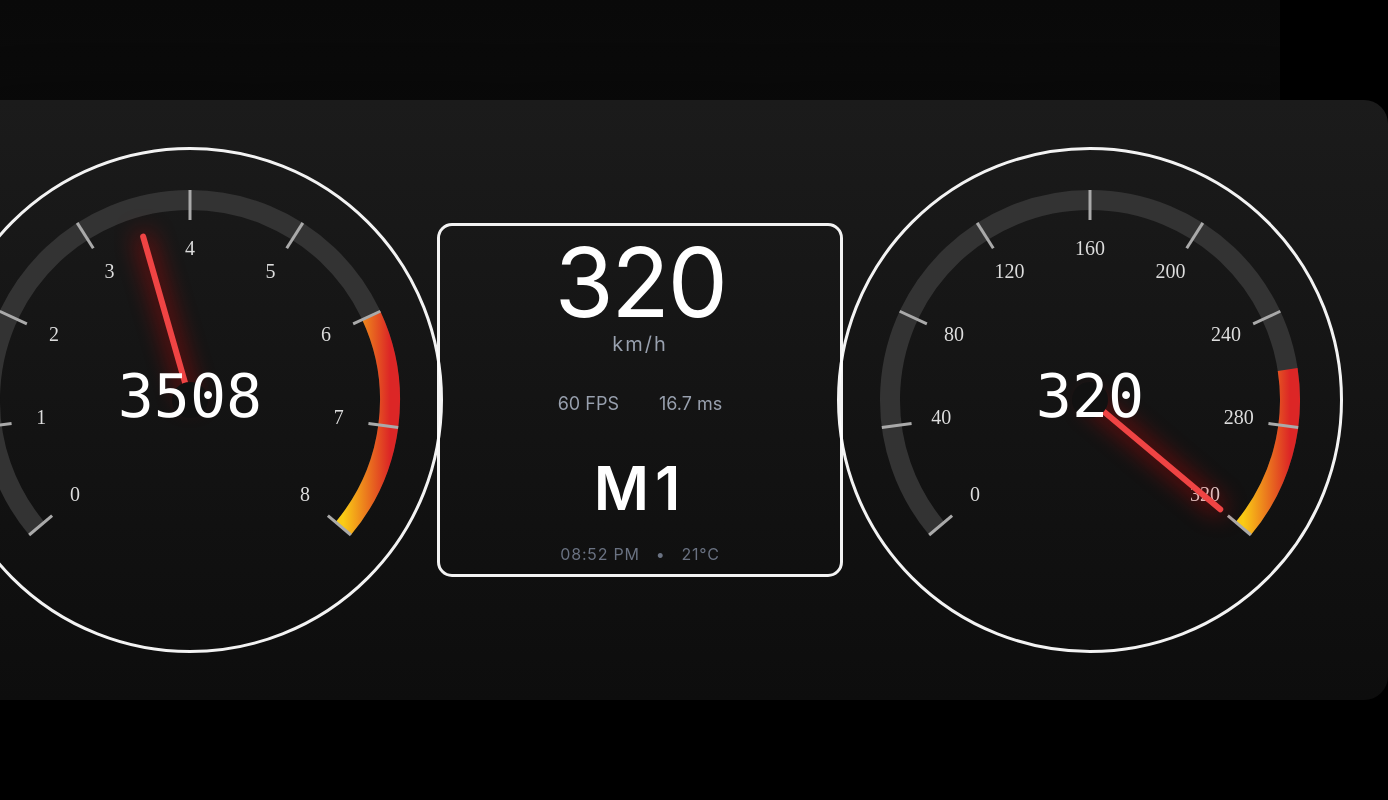
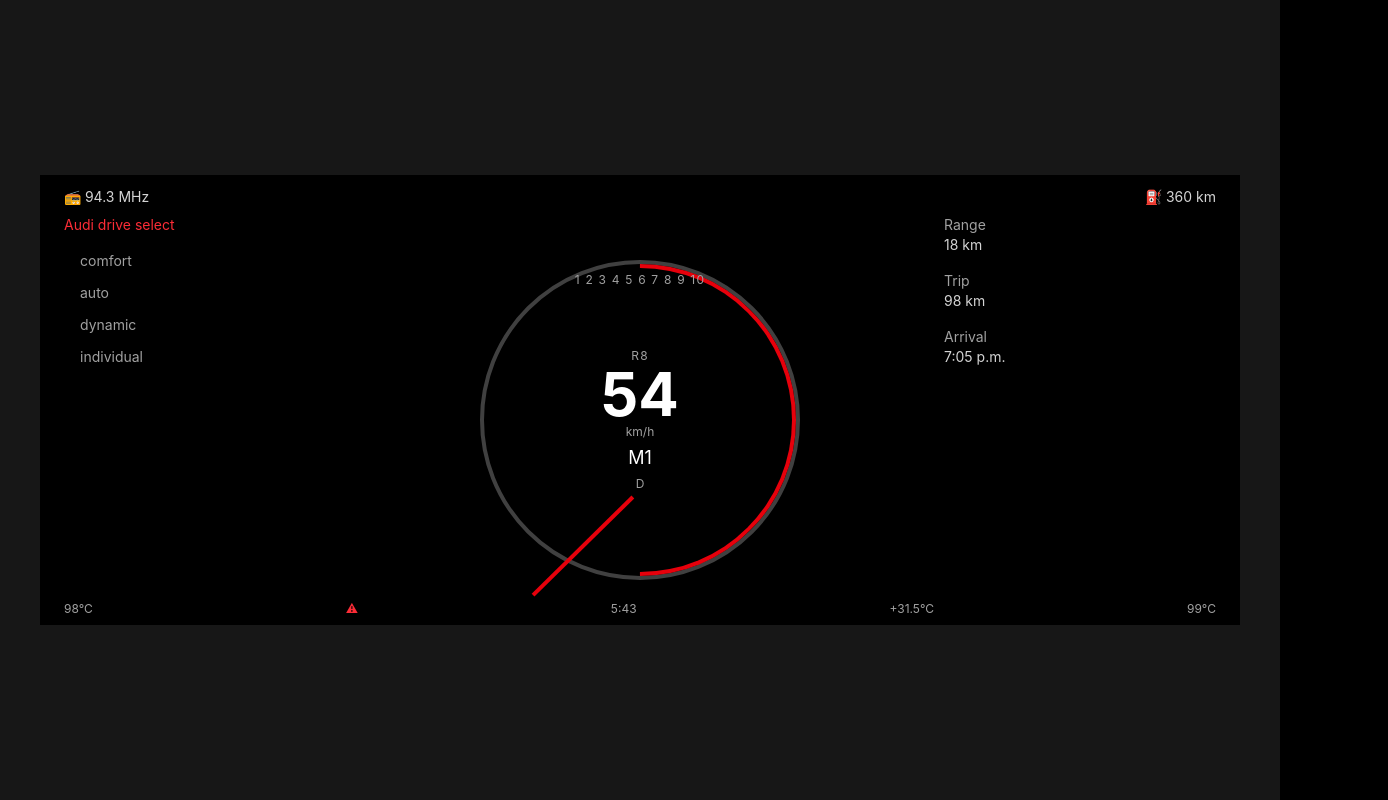
Before and after one commit to BenSnellgrove/react-dashboard, a React (Vite) app: page / in a window 1280 px wide. Shown: the whole page, 1388 px wide, since content can reach past the window. Built offline with nearby package versions, Linux system fonts and the light colour scheme; the HTML template or start-up script is replaced by a standard one; a web font is replaced by a local one.

Commit message:
option 2

```diff
--- a/src/App.tsx
+++ b/src/App.tsx
@@ -1,66 +1,153 @@
 import { useEffect, useRef, useState } from 'react';
 import { defaultGearSpeeds } from './gearbox';
 
-// Types
-type Point = { x: number; y: number };
+function VirtualCockpit({
+  speed,
+  rpm,
+  gear,
+  driveMode,
+}: {
+  speed: number;
+  rpm: number;
+  gear: string;
+  driveMode: string;
+}) {
+  return (
+    <div className="min-h-screen bg-neutral-900 flex items-center justify-center">
+      <div className="w-[1200px] h-[450px] bg-black text-white relative overflow-hidden">
+        <TopBar />
 
-interface CenterDisplayProps {
-  gear: string;
-  speed: number;
-  fps: number;
-  frameTime: number;
+        <div className="grid grid-cols-[320px_1fr_320px] h-full pt-10">
+          <DriveSelectMenu active={driveMode} />
+          <Tachometer speed={speed} rpm={rpm} gear={gear} driveMode={driveMode} />
+          <RightInfoPanel />
+        </div>
+
+        <BottomStatusBar />
+      </div>
+    </div>
+  );
 }
 
-interface TachometerProps {
-  gear: number | string;
+function TopBar() {
+  return (
+    <>
+      <div className="absolute top-3 left-6 text-sm text-neutral-300">📻 94.3 MHz</div>
+      <div className="absolute top-3 right-6 text-sm text-neutral-300">⛽ 360 km</div>
+    </>
+  );
 }
 
-interface SpeedometerProps {
-  setSpeed: (v: number) => void;
-  setFps: (v: number) => void;
-  setFrameTime: (v: number) => void;
+const modes = ['comfort', 'auto', 'dynamic', 'individual'];
+
+function DriveSelectMenu({ active }: { active: string }) {
+  return (
+    <div className="px-6">
+      <h3 className="text-red-500 text-sm mb-3">Audi drive select</h3>
+
+      {modes.map((mode) => (
+        <div
+          key={mode}
+          className={`px-4 py-1 text-sm mb-1 ${
+            active === mode ? 'border border-red-500 text-white' : 'text-neutral-400'
+          }`}
+        >
+          {mode}
+        </div>
+      ))}
+    </div>
+  );
 }
 
-interface GaugeProps {
-  label?: string;
-  value: number;
-  max: number;
-  redZoneStart: number;
-  indicatorsCount?: number;
+function Tachometer({
+  speed,
+  rpm,
+  gear,
+  driveMode,
+}: {
+  speed: number;
+  rpm: number;
+  gear: string;
+  driveMode: string;
+}) {
+  return (
+    <div className="flex items-center justify-center relative">
+      <div className="relative w-[320px] h-[320px] rounded-full border-4 border-neutral-700 flex items-center justify-center">
+        {/* Redline arc */}
+        <div className="absolute inset-0 rounded-full border-4 border-transparent border-r-red-600 border-t-red-600 rotate-45" />
+
+        <Needle rpm={rpm} />
+
+        <DialInner speed={speed} gear={gear} driveMode={driveMode} />
+
+        <div className="absolute top-2 text-xs text-neutral-400 tracking-widest">
+          1 2 3 4 5 6 7 8 9 10
+        </div>
+      </div>
+    </div>
+  );
 }
 
-/* ===========================
-   SVG MATH HELPERS
-=========================== */
+function Needle({ rpm }: { rpm: number }) {
+  const rpmMax = 10000;
+  const rotation = (rpm / rpmMax) * 270 - 135;
 
-function polarToCartesian(cx: number, cy: number, r: number, angleDeg: number): Point {
-  const angleRad = (angleDeg - 90) * (Math.PI / 180);
-  return {
-    x: cx + r * Math.cos(angleRad),
-    y: cy + r * Math.sin(angleRad),
-  };
+  return (
+    <div
+      className="absolute w-1 h-[140px] bg-red-600 origin-bottom transition-transform duration-300"
+      style={{
+        transform: `rotate(${rotation}deg) translateY(-10px)`,
+      }}
+    />
+  );
 }
 
-function describeArc(
-  cx: number,
-  cy: number,
-  r: number,
-  startAngle: number,
-  endAngle: number,
-): string {
-  const start = polarToCartesian(cx, cy, r, endAngle);
-  const end = polarToCartesian(cx, cy, r, startAngle);
-  const largeArcFlag = endAngle - startAngle <= 180 ? '0' : '1';
+function DialInner({ speed, gear, driveMode }: { speed: number; gear: string; driveMode: string }) {
+  return (
+    <div className="w-[200px] h-[200px] rounded-full bg-black flex flex-col items-center justify-center text-center">
+      <span className="text-xs text-neutral-400 tracking-widest">R8</span>
 
-  return ['M', start.x, start.y, 'A', r, r, 0, largeArcFlag, 0, end.x, end.y].join(' ');
+      <span className="text-6xl font-bold">{speed}</span>
+
+      <span className="text-xs text-neutral-400">km/h</span>
+
+      <span className="text-lg mt-1">{gear}</span>
+
+      <span className="text-xs text-neutral-400 mt-1">{driveMode.toUpperCase()}</span>
+    </div>
+  );
 }
 
-const START_ANGLE = -130;
-const END_ANGLE = 130;
+function RightInfoPanel() {
+  return (
+    <div className="px-6 text-sm text-neutral-300 space-y-4">
+      <Info label="Range" value="18 km" />
+      <Info label="Trip" value="98 km" />
+      <Info label="Arrival" value="7:05 p.m." />
+    </div>
+  );
+}
 
-/* ===========================
-   APP LAYOUT
-=========================== */
+function Info({ label, value }: { label: string; value: string }) {
+  return (
+    <div>
+      <div className="text-neutral-400">{label}</div>
+      <div>{value}</div>
+    </div>
+  );
+}
+
+function BottomStatusBar() {
+  return (
+    <div className="absolute bottom-2 left-6 right-6 flex justify-between text-xs text-neutral-400">
+      <div>98°C</div>
+      <div className="text-red-500">⚠</div>
+      <div>5:43</div>
+      <div>+31.5°C</div>
+      <div>99°C</div>
+    </div>
+  );
+}
 
 export default function App() {
   const [speed, setSpeed] = useState(0);
@@ -68,6 +155,15 @@ export default function App() {
   const [frameTime, setFrameTime] = useState(0);
   const [gear, setGear] = useState(1);
   const [time, setTime] = useState(new Date());
+  const [rpm, setRpm] = useState(10);
+
+  useEffect(() => {
+    const interval = setInterval(() => {
+      setSpeed((s) => (s + 1) % 320);
+      setRpm((r) => (r + 2) % 100);
+    }, 100);
+    return () => clearInterval(interval);
+  }, []);
 
   useEffect(() => {
     const interval = setInterval(() => setTime(new Date()), 1000);
@@ -78,288 +174,20 @@ export default function App() {
 
   // const gear = `M${(time.getMinutes() % 6) + 1} ${defaultGearSpeeds[(time.getMinutes() % 6) + 1]}`;
 
+  // return (
+  //   <div className="h-screen w-screen flex items-center justify-center bg-gradient-to-b from-[#0a0a0a] via-[#111] to-black text-white">
+  //     <div className="w-[1600px] h-[600px] rounded-3xl bg-gradient-to-b from-[#1b1b1b] to-[#0d0d0d] shadow-[0_40px_160px_rgba(0,0,0,0.9)] p-12 flex items-center justify-between">
+  //       <Tachometer gear={gear} />
+
+  //       <CenterDisplay gear={currentGear} speed={speed} fps={fps} frameTime={frameTime} />
+  //       <Speedometer setSpeed={setSpeed} setFps={setFps} setFrameTime={setFrameTime} />
+  //     </div>
+  //   </div>
+  // );
+
   return (
-    <div className="h-screen w-screen flex items-center justify-center bg-gradient-to-b from-[#0a0a0a] via-[#111] to-black text-white">
-      <div className="w-[1600px] h-[600px] rounded-3xl bg-gradient-to-b from-[#1b1b1b] to-[#0d0d0d] shadow-[0_40px_160px_rgba(0,0,0,0.9)] p-12 flex items-center justify-between">
-        <Tachometer gear={gear} />
-
-        <CenterDisplay gear={currentGear} speed={speed} fps={fps} frameTime={frameTime} />
-
-        <Speedometer setSpeed={setSpeed} setFps={setFps} setFrameTime={setFrameTime} />
-      </div>
+    <div>
+      <VirtualCockpit speed={speed} rpm={rpm} gear={currentGear} driveMode="D" />
     </div>
   );
 }
-
-/* ===========================
-   CENTER DISPLAY
-=========================== */
-
-function CenterDisplay({ gear, speed, fps, frameTime }: CenterDisplayProps) {
-  const [time, setTime] = useState(new Date());
-
-  useEffect(() => {
-    const interval = setInterval(() => {
-      setTime(new Date());
-    }, 1000);
-    return () => clearInterval(interval);
-  }, []);
-
-  return (
-    <div className="w-[400px] text-center flex flex-col items-center justify-center mfd-outline">
-      {/* Digital Speed */}
-      <div className="text-8xl font-audi tracking-tight">{Math.round(speed)}</div>
-      <div className="text-gray-400 text-xl tracking-widest mb-8">km/h</div>
-      {/* Performance Stats */}
-      <div className="flex gap-10 text-gray-400 text-lg">
-        <div>{fps.toFixed(0)} FPS</div>
-        <div>{frameTime.toFixed(1)} ms</div>
-      </div>
-      {/* Gear Indicator */}
-      <div className="text-6xl font-semibold mt-10 tracking-widest">{gear}</div>
-      {/* Clock + Temp */}
-      <div className="mt-6 text-gray-500 tracking-wider">
-        {time.toLocaleTimeString([], { hour: '2-digit', minute: '2-digit' })} &nbsp; • &nbsp; 21°C
-      </div>
-    </div>
-  );
-}
-
-/* ===========================
-   RPM TACHOMETER
-=========================== */
-
-function Tachometer({ gear }: TachometerProps) {
-  const [value, setValue] = useState(0);
-  const targetRef = useRef(0);
-
-  useEffect(() => {
-    let frame: number;
-
-    const animate = () => {
-      // Gear-dependent easing: lower gear = faster rev
-      // const gearNum = parseInt(gear.replace('M', ''), 10) || 1;
-      // const easeFactor = 1 / gearNum; // M1:0.12, M6:0.02
-
-      const now = new Date();
-      const seconds = now.getSeconds();
-      const milliseconds = now.getMilliseconds();
-
-      // Calculate continuous fractional seconds (e.g. 12.345)
-      const fractionalSeconds = seconds + milliseconds / 1000;
-
-      // Map fractional seconds (0 to 59.999) to RPM (0 to 8000)
-      const baseRpm = (fractionalSeconds / 60) * 7000 + 1000;
-
-      const flicker = 7;
-      const noise =
-        // 50 * Math.sin((fractionalSeconds * 2 * Math.PI) / 3) + // slow wave
-        (Math.random() - 0.5) * flicker; // tiny random flicker
-
-      targetRef.current = baseRpm + noise;
-
-      // Smoothly approach target RPM
-      setValue((prev) => prev + (targetRef.current - prev) * 0.05);
-
-      // Keep first two digits same
-      setValue(3500 + flicker + noise);
-
-      frame = requestAnimationFrame(animate);
-    };
-
-    frame = requestAnimationFrame(animate);
-    return () => cancelAnimationFrame(frame);
-  }, [gear]);
-
-  return <Gauge value={value} max={8000} redZoneStart={6000} />;
-}
-
-/* ===========================
-   PERFORMANCE SPEEDOMETER
-=========================== */
-
-function Speedometer({ setSpeed, setFps, setFrameTime }: SpeedometerProps) {
-  const [value, setValue] = useState(0);
-  const frameTimes = useRef<number[]>([]);
-  const lastTime = useRef<number>(performance.now());
-
-  useEffect(() => {
-    let frame: number;
-
-    const measure = (now: number) => {
-      const delta: number = now - lastTime.current;
-      lastTime.current = now;
-
-      frameTimes.current.push(delta);
-      if (frameTimes.current.length > 60) {
-        frameTimes.current.shift();
-      }
-
-      const avg = frameTimes.current.reduce((a, b) => a + b, 0) / frameTimes.current.length;
-
-      const fps = 1000 / avg;
-
-      setFps(fps);
-      setFrameTime(avg);
-
-      const mappedSpeed = Math.min((fps / 60) * 320, 320);
-
-      setValue((prev) => prev + (mappedSpeed - prev) * 0.1);
-      setSpeed(mappedSpeed);
-
-      frame = requestAnimationFrame(measure);
-    };
-
-    frame = requestAnimationFrame(measure);
-    return () => cancelAnimationFrame(frame);
-  }, []);
-
-  return <Gauge value={value} max={320} redZoneStart={260} label={undefined} />;
-}
-
-/* ===========================
-   GENERIC GAUGE COMPONENT
-=========================== */
-
-function Gauge({ label, value, max, redZoneStart, indicatorsCount = 0 }: GaugeProps) {
-  const angle = START_ANGLE + (value / max) * (END_ANGLE - START_ANGLE);
-
-  // Helper to decide state for an indicator: 'off' | 'yellow' | 'red'
-  const getLightState = (thresholdFraction: number) => {
-    if (value >= redZoneStart) return 'red';
-    if (value >= redZoneStart * thresholdFraction) return 'yellow';
-    return 'off';
-  };
-
-  // Compute symmetric offsets around center so indicators cluster around the middle
-  // and spread rate scales with the number of indicators.
-  const INDICATOR_RADIUS = 230; // px from center (500x500 viewBox)
-  const SPREAD_PER_STEP = 8; // degrees between adjacent indicators
-
-  const middle = (indicatorsCount - 1) / 2;
-
-  const indicatorItems = Array.from({ length: indicatorsCount }).map((_, i) => {
-    // offset is centered: e.g. for 5 -> [-2,-1,0,1,2]; for 4 -> [-1.5,-0.5,0.5,1.5]
-    const offset = i - middle;
-
-    // angle in degrees relative to vertical (0 = top)
-    const angleDeg = indicatorsCount === 1 ? 0 : offset * SPREAD_PER_STEP;
-
-    // thresholds increase with distance from center: center lights illuminate first
-    const maxExtra = indicatorsCount === 1 ? 0 : (indicatorsCount - 1) / 2;
-    const distanceFactor = maxExtra === 0 ? 0 : Math.abs(offset) / maxExtra; // 0..1
-    const thresholdFraction = 0.5 + distanceFactor * 0.45; // 0.5 -> 0.95 from center -> edge
-
-    const state = getLightState(thresholdFraction);
-    const pos = polarToCartesian(250, 250, INDICATOR_RADIUS, angleDeg);
-    const size = 16;
-
-    return (
-      <div
-        key={`ind-${i}`}
-        className={`indicator indicator-abs ${state}`}
-        style={{ left: `${pos.x}px`, top: `${pos.y}px`, width: size, height: size }}
-        aria-hidden
-      />
-    );
-  });
-
-  return (
-    <div className="relative w-[500px] h-[500px] gauge-outline">
-      <svg viewBox="0 0 500 500" className="w-full h-full">
-        <defs>
-          <linearGradient id={`grad-${label}`} x1="0%" y1="0%" x2="100%" y2="0%">
-            <stop offset="0%" stopColor="#facc15" />
-            <stop offset="100%" stopColor="#dc2626" />
-          </linearGradient>
-        </defs>
-
-        {/* Base arc */}
-        <path
-          d={describeArc(250, 250, 200, START_ANGLE, END_ANGLE)}
-          stroke="#333"
-          strokeWidth="20"
-          fill="none"
-        />
-
-        {/* Red zone */}
-        <path
-          d={describeArc(
-            250,
-            250,
-            200,
-            START_ANGLE + (redZoneStart / max) * (END_ANGLE - START_ANGLE),
-            END_ANGLE,
-          )}
-          stroke={`url(#grad-${label})`}
-          strokeWidth="20"
-          fill="none"
-        />
-
-        {/* Ticks */}
-        {Array.from({ length: 9 }).map((_, i) => {
-          const a = START_ANGLE + (i / 8) * (END_ANGLE - START_ANGLE);
-
-          const outer = polarToCartesian(250, 250, 210, a);
-          const inner = polarToCartesian(250, 250, 180, a);
-
-          return (
-            <line
-              key={i}
-              x1={outer.x}
-              y1={outer.y}
-              x2={inner.x}
-              y2={inner.y}
-              stroke="#aaa"
-              strokeWidth="3"
-            />
-          );
-        })}
-
-        {/* Tick numbers */}
-        {Array.from({ length: 9 }).map((_, i) => {
-          const a = START_ANGLE + (i / 8) * (END_ANGLE - START_ANGLE);
-          const textPos = polarToCartesian(250, 250, 150, a);
-          const labelValue = max === 8000 ? i : Math.round((i / 8) * max);
-          return (
-            <text
-              key={`num-${i}`}
-              x={textPos.x}
-              y={textPos.y}
-              fill="#ddd"
-              fontSize="20"
-              fontFamily="AudiFont"
-              textAnchor="middle"
-              dominantBaseline="middle"
-            >
-              {labelValue}
-            </text>
-          );
-        })}
-
-        {/* Needle */}
-        <line
-          x1="250"
-          y1="250"
-          x2={polarToCartesian(250, 250, 170, angle).x}
-          y2={polarToCartesian(250, 250, 170, angle).y}
-          stroke="#ef4444"
-          strokeWidth="6"
-          strokeLinecap="round"
-          style={{ filter: 'drop-shadow(0 0 12px red)' }}
-        />
-
-        {/* Hub */}
-        <circle cx="250" cy="250" r="18" fill="#111" />
-      </svg>
-
-      {/* Curved indicator lights positioned along the top arc */}
-      {indicatorItems}
-
-      <div className="absolute inset-0 flex flex-col items-center justify-center">
-        <div className="text-6xl font-mono">{Math.round(value)}</div>
-        <div className="text-gray-400 tracking-widest mt-2">{label}</div>
-      </div>
-    </div>
-  );
-}
```
